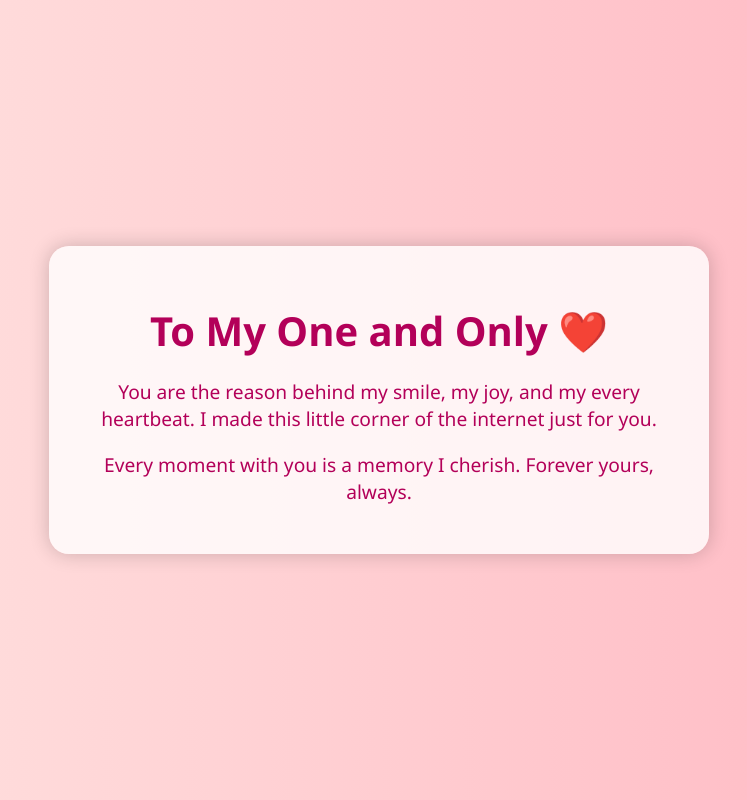
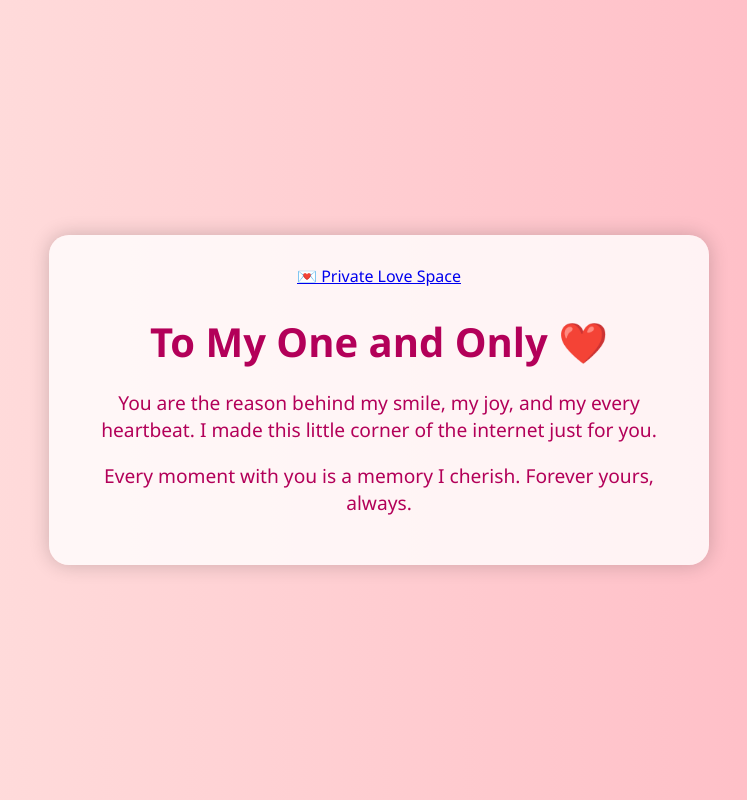
Before and after one commit to peapleofidunno/my-love-site13, a plain HTML site: page index.html in a window 1280 px wide. Shown: the whole page, without its empty margins (261-1008 px from the left). Drawn offline with Linux system fonts and the light colour scheme.

Commit message:
Update index.html

```diff
--- a/index.html
+++ b/index.html
@@ -8,6 +8,7 @@
 </head>
 <body>
   <div class="container">
+    <a href="login.html" class="login-button">💌 Private Love Space</a>
     <h1>To My One and Only ❤️</h1>
     <p>You are the reason behind my smile, my joy, and my every heartbeat. I made this little corner of the internet just for you.</p>
     <p>Every moment with you is a memory I cherish. Forever yours, always.</p>
```
